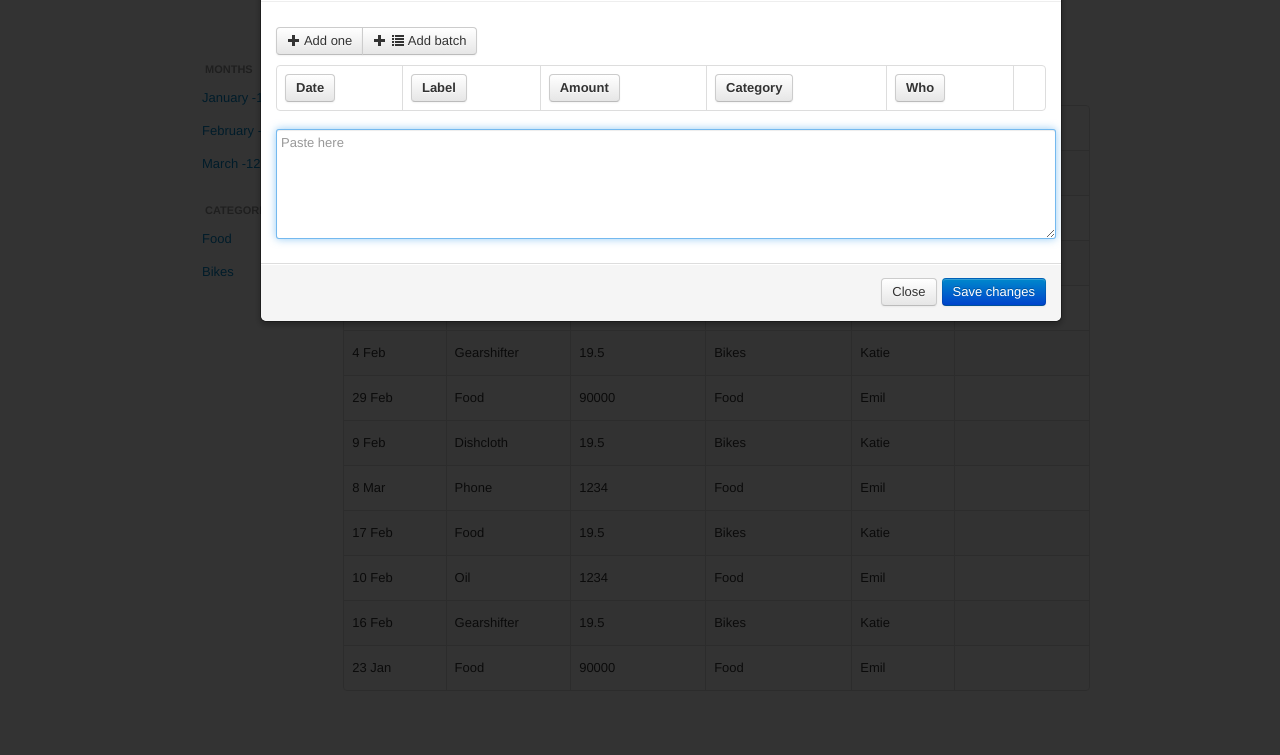
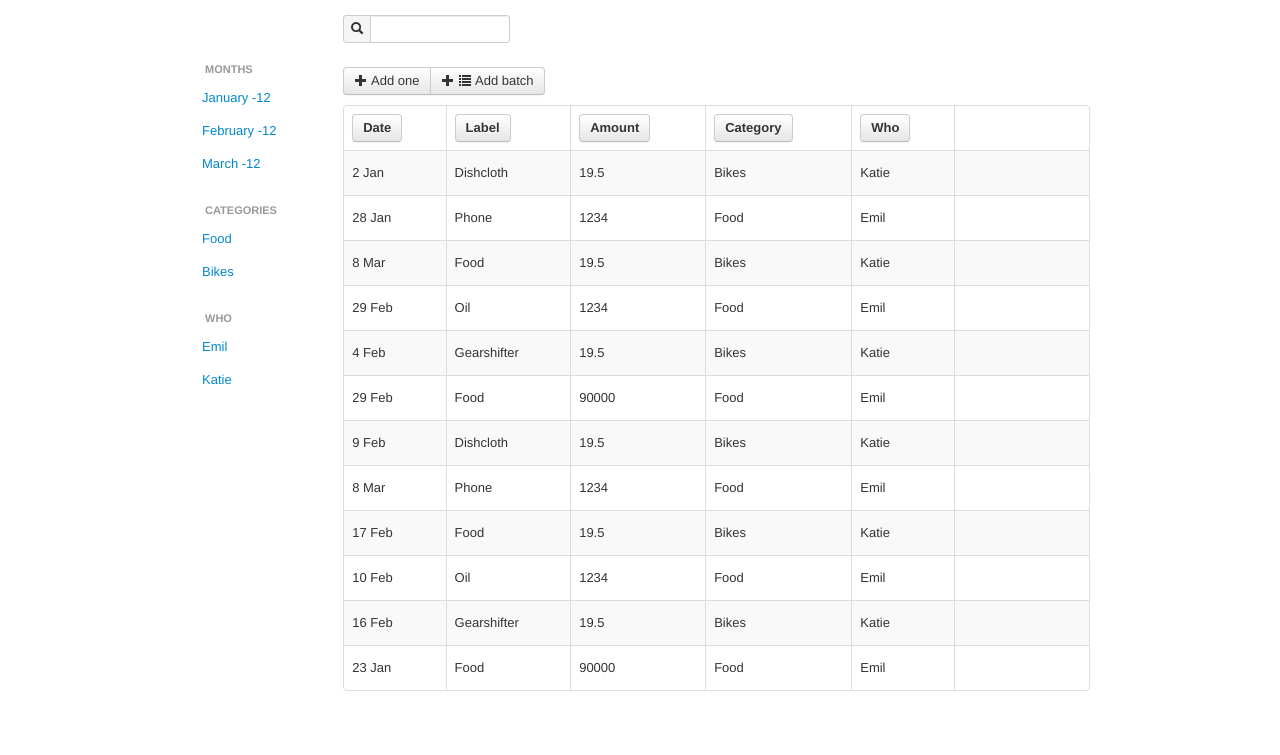
Before and after one commit to emilisto/utgift, a plain HTML site: page index.html in a window 1280 px wide. Shown: the part 45-800 px from the top of the page. Drawn offline with Linux system fonts and the light colour scheme.

Commit message:
got categories working

```diff
--- a/css/style.css
+++ b/css/style.css
@@ -61,7 +61,7 @@ tr.editable:hover .btn-group {
   width: 100%;
 }
 
-#view-expenses #add.btn-group {
+#add.btn-group {
   margin: 10px 0px;
 }
 
--- a/index.html
+++ b/index.html
@@ -25,19 +25,6 @@
     <link rel="apple-touch-icon" sizes="114x114" href="images/apple-touch-icon-114x114.png">
 
     <script type="text/handlebar-template" id="expenses-template">
-
-      <div id="add" class="btn-group">
-        <a class="add-one btn" href="#">
-          <i class="icon-plus"></i>
-          Add one
-        </a>
-        <a class="add-batch btn" href="#">
-          <i class="icon-plus"></i>
-          <i class="icon-list"></i>
-          Add batch
-        </a>
-      </div>
-
       <table id="main" class="table table-striped table-bordered">
         <thead>
           <tr>
@@ -65,8 +52,6 @@
 
         </tbody>
       </table>
-
-
     </script>
 
     <script type="text/handlebar-template" id="expense-template">
@@ -74,19 +59,19 @@
         <span><%= date %></span>
         <input type="text" name="date" value="<%= date %>" />
       </td>
-      <td>
+      <td rel="label">
         <span><%= label %></span>
         <input type="text" name="label" value="<%= label %>" />
       </td>
-      <td>
+      <td rel="amount">
         <span><%= amount %></span>
         <input type="text" name="amount" value="<%= amount %>" />
       </td>
-      <td>
+      <td rel="category">
         <span><%= category %></span>
         <input type="text" name="category" value="<%= category %>" />
       </td>
-      <td>
+      <td rel="who">
         <span><%= who %></span>
         <input type="text" name="who" value="<%= who %>" />
       </td>
@@ -128,16 +113,22 @@
             </div>
           </div>
           <div class="row-fluid">
-            <div class="span2">
-              <ul id="months" class="nav nav-pills nav-stacked">
-                <!-- <li><a href="#">March</a></li>-->
-                <!-- <li class="active"><a href="#">February</a></li>-->
-                <!-- <li><a href="#">January</a></li>-->
-              </ul>
-              <ul id="categories" class="nav nav-pills nav-stacked">
-              </ul>
+            <div class="span2" id="filters">
+              <!-- <ul id="months" class="nav nav-pills nav-stacked"></ul>-->
+              <!-- <ul id="categories" class="nav nav-pills nav-stacked"></ul>-->
             </div>
             <div class="span10">
+              <div id="add" class="btn-group">
+                <a class="add-one btn" href="#">
+                  <i class="icon-plus"></i>
+                  Add one
+                </a>
+                <a class="add-batch btn" href="#">
+                  <i class="icon-plus"></i>
+                  <i class="icon-list"></i>
+                  Add batch
+                </a>
+              </div>
 
               <!-- ExpensesView goes here -->
               <div id="ExpensesView"></div>
--- a/js/script.js
+++ b/js/script.js
@@ -26,9 +26,57 @@ this.ExpenseList = Backbone.Collection.extend({
   sync: happySync
 });
 
+this.FilteredExpenses = Backbone.Subset.extend({
+  initialize: function() {
+    _.bindAll(this, 'sieve', 'addSieve', 'removeSieve', 'clearSieves', 'refresh');
+
+    this._sieves = [];
+  },
+  parent: function() {
+    return this._parent;
+  },
+
+  sieve: function(model) {
+    return _.all(
+      _.map(this._sieves, function(sieve) {
+        console.log('sieve(): ' + sieve(model));
+        return sieve(model);
+      }),
+      _.identity
+    );
+  },
+
+  addSieve: function(fn) {
+    this._sieves.push(fn);
+    this.refresh();
+  },
+  removeSieve: function(fn) {
+    console.log('REMOVE SIEVE!');
+    this._sieves = _.without(this._sieves, fn);
+    this.refresh();
+  },
+  clearSieves: function() {
+    this._sieves = [];
+    this.refresh();
+  },
+
+  refresh: function() {
+    this.parent().reset(this.parent().toJSON());
+  }
+
+});
+
 
 this.Expenses = new ExpenseList;
 
+
+/*
+ * TODO:
+ *
+ *  add auto-complete suggestion in category and who
+ *
+ *
+ */
 Synapse.addHooks(jQueryHook, BackboneModelHook);
 this.ExpenseView = Backbone.View.extend({
   tagName: "tr",
@@ -38,13 +86,14 @@ this.ExpenseView = Backbone.View.extend({
     'dblclick': 'edit',
     'click .save': 'save',
     'click .btn-remove': 'remove',
-    'click .btn-edit': 'edit'
+    'click .btn-edit': 'edit',
+    'keyup input': 'keyCommand'
   },
 
   initialize: function() {
     if(!this.model) throw "must supply model";
 
-    _.bindAll(this, 'render', 'edit', 'save', 'createSynapses');
+    _.bindAll(this, 'render', 'edit', 'save', 'createSynapses', 'keyCommand');
 
     var view = this;
     this.model.bind('destroy', function() {
@@ -54,8 +103,33 @@ this.ExpenseView = Backbone.View.extend({
     this.render();
   },
 
+  keyCommand: function(ev) {
+    if(!ev) return;
+
+    /*console.log('keyCode: %d shiftKey: %o metaKey: %o',
+                ev.keyCode, ev.shiftKey, ev.metaKey);*/
+
+    var field = $(ev.target).parent('td').attr('rel');
+
+    if(
+      (ev.shiftKey && [38, 40].indexOf(ev.keyCode) >= 0) ||
+      (!ev.shiftKey && ev.keyCode === 13)
+    ) {
+      this.save();
+
+      var el = ev.keyCode === 38 ?
+        $(this.el).prev() : $(this.el).next()
+
+      if(el && el.length) $('td[rel=' + field + ']', el).dblclick();
+
+    } else if(ev.shiftKey && ev.keyCode === 13) {
+      this.save();
+    }
+  },
+
   edit: function(ev) {
     if(!$(this.el).hasClass('editable')) {
+      $(this.el).siblings().removeClass('editable');
       $(this.el).addClass('editable');
 
       var $input;
@@ -133,18 +207,81 @@ this.ExpenseView = Backbone.View.extend({
 });
 
 
-this.FilteredExpenses = Backbone.Subset.extend({
-  parent: function() {
-    return this._parent;
+this.ClassFilterView = Backbone.View.extend({
+  tagName: 'ul',
+  className: 'nav nav-pills nav-stacked',
+  events: {
+    'click li': 'clickClass'
   },
 
-  sieve: function(model) {
-    return true;
+  initialize: function(options) {
+    _.bindAll(this, 'render', 'refreshClasses', 'clickClass');
+
+    options = options || {};
+
+    if(!options.collection) throw "must supply collection";
+    this.collection = options.collection;
+
+    if(!options.attr) throw "must supply attr";
+
+    this.label = options.label || 'Filter';
+
+    var attr = this.attr = options.attr;
+    if(!_.isFunction(this.attr)) {
+      this.attr = function(model) {
+        return model.get(attr);
+      };
+    }
+
+    this._classes = [];
+    this._activeClass = null;
+
+    this.collection.bind('add', this.refreshClasses);
+    this.collection.bind('remove', this.refreshClasses);
+    this.collection.bind('change:' + attr, this.refreshClasses);
   },
 
-  setSieve: function(fn) {
-    this.sieve = fn;
-    this.parent().reset(this.parent().toJSON());
+  refreshClasses: function(model) {
+    var val = this.attr(model);
+
+    if(this._classes.indexOf(val) < 0) {
+      this._classes.push(val);
+      this.render();
+    }
+  },
+  clearSieve: function() {
+      if(this._sieveFn) this.collection.removeSieve(this._sieveFn);
+      $('li', this.el).removeClass('active');
+  },
+  clickClass: function(ev) {
+    var filterValue = $(ev.target).attr('rel');
+
+    var $li = $(ev.target).parent('li');
+
+    if($li.hasClass('active')) {
+      this.clearSieve();
+    } else {
+      var attr = this.attr;
+
+      this.clearSieve();
+      this._sieveFn = function(model) {
+        return attr(model) === filterValue;
+      };
+      this.collection.addSieve(this._sieveFn);
+      $li.addClass('active');
+    }
+  },
+
+  render: function() {
+    var html = '<li class="nav-header">' + this.label + '</li>';
+
+    _.each(this._classes, function(className) {
+      html += '<li><a href="#" rel="' + className + '">' + className + '</a></li>\n';
+    });
+
+    $(this.el).html(html);
+
+    this.delegateEvents();
   }
 
 });
@@ -162,24 +299,21 @@ this.ExpensesView = Backbone.View.extend({
   template: _.template( $('#expenses-template').html() ),
 
   events: {
-    'click th': 'sortColumn',
-    'click .add-one': 'create',
-    'click .add-batch': 'showAddBatch'
+    'click th': 'sortColumn'
   },
 
   initialize: function() {
     if(!this.collection) throw "must supply collection";
 
-    _.bindAll(this, 'addOne', 'addAll', 'render', 'sortColumn', 'create');
+    _.bindAll(this, 'addOne', 'addAll', 'render', 'sortColumn');
 
     this._views = {};
 
-    this.realCollection = this.collection;
-
-    this.collection = new FilteredExpenses([], {
-      parent: this.realCollection,
-      liveupdate_keys: 'all'
-    });
+    // this.realCollection = this.collection;
+    // this.collection = new FilteredExpenses([], {
+    //   parent: this.realCollection,
+    //   liveupdate_keys: 'all'
+    // });
 
     this.collection.bind('add', this.addOne);
     this.collection.bind('reset', this.render);
@@ -191,19 +325,6 @@ this.ExpensesView = Backbone.View.extend({
     this.render();
   },
 
-  showAddBatch: function() {
-    new AddBatchView;
-  },
-
-  create: function() {
-    var model = new Expense({
-      date: new Date()
-    });
-    this.realCollection.add(model);
-
-    var view = this.findView(model);
-    if(view) view.edit();
-  },
 
   sortColumn: function(ev) {
     var col = $(ev.target).parent('th').attr('rel');
@@ -241,7 +362,6 @@ this.ExpensesView = Backbone.View.extend({
   },
 
   addOne: function(model) {
-    console.log('created!');
     var view = new ExpenseView({ model: model });
     $('tbody', this.el).prepend(view.el);
     this._views[model.cid] = view;
@@ -261,25 +381,71 @@ this.AppView = Backbone.View.extend({
   template: _.template( $('#app-template').html() ),
 
   events: {
-    'click #months li': 'showMonth',
-    'click #categories li': 'showCategory'
+    // 'click #months li': 'showMonth',
+    //'click #categories li': 'showCategory',
+    'click .add-one': 'create',
+    'click .add-batch': 'showAddBatch'
   },
 
+
   initialize: function() {
-    _.bindAll(this, 'render', 'refreshMonths', 'refreshCateories', 'renderCategories');
+    _.bindAll(this, 'render', 'refreshMonths', 'refreshCateories', 'renderCategories',
+             'create', 'showAddBatch');
 
     this.collection = Expenses;
-    this.expensesView = new ExpensesView({ collection: this.collection });
+    this.filteredCollection = new FilteredExpenses([], {
+      parent: this.collection,
+      liveupdate_keys: 'all'
+    });
 
-    this.collection.bind('add', this.refreshMonths);
-    this.collection.bind('remove', this.refreshMonths);
-    this.collection.bind('add', this.refreshCateories);
-    this.collection.bind('remove', this.refreshCateories);
-    this.collection.bind('change:category', this.refreshCateories);
-    this.collection.bind('change:date', this.refreshDate);
+    this.expensesView = new ExpensesView({ collection: this.filteredCollection });
+
+    this.categoryFilter = new ClassFilterView({
+      label: 'Categories',
+      attr: 'category',
+      collection: this.filteredCollection
+    });
+
+    this.whoFilter = new ClassFilterView({
+      label: 'Who',
+      attr: 'who',
+      collection: this.filteredCollection
+    });
+
+    this.monthFilter = new ClassFilterView({
+      label: 'Months',
+      attr: function(model) {
+        return model.get('date').format('mmmm -yy');
+      },
+      collection: this.filteredCollection
+    });
+
+
+    // this.collection.bind('add', this.refreshMonths);
+    // this.collection.bind('remove', this.refreshMonths);
+    // this.collection.bind('add', this.refreshCateories);
+    // this.collection.bind('remove', this.refreshCateories);
+    // this.collection.bind('change:category', this.refreshCateories);
+    // this.collection.bind('change:date', this.refreshDate);
 
     this.render();
+
   },
+
+  showAddBatch: function() {
+    new AddBatchView;
+  },
+
+  create: function() {
+    var model = new Expense({
+      date: new Date()
+    });
+    this.collection.add(model);
+
+    var view = this.expensesView.findView(model);
+    if(view) view.edit();
+  },
+
 
   _months: [],
   refreshMonths: function(model) {
@@ -363,8 +529,11 @@ this.AppView = Backbone.View.extend({
 
     _.defer(_.bind(function() {
       $('#ExpensesView').append(this.expensesView.el);
-      this.renderCategories();
-      this.renderMonths();
+      $('#filters').append(this.monthFilter.el)
+      $('#filters').append(this.categoryFilter.el)
+      $('#filters').append(this.whoFilter.el)
+      //this.renderCategories();
+      //this.renderMonths();
     }, this));
   }
 
@@ -456,7 +625,7 @@ $(function(){
 
   window.app = app;
 
-  app.expensesView.showAddBatch();
+  // app.expensesView.showAddBatch();
 
   Expenses.add({
     date     : random_date(),
```
